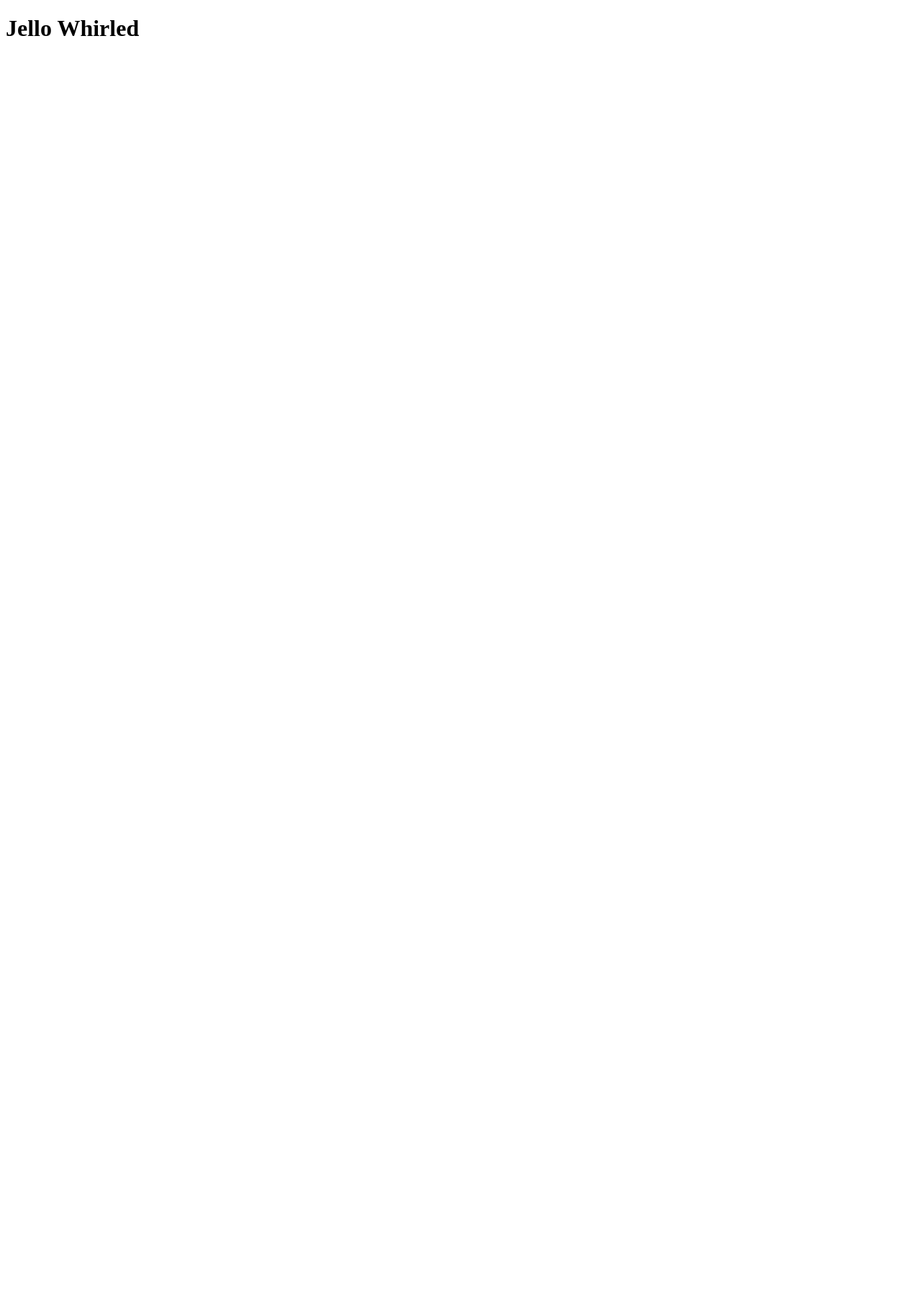
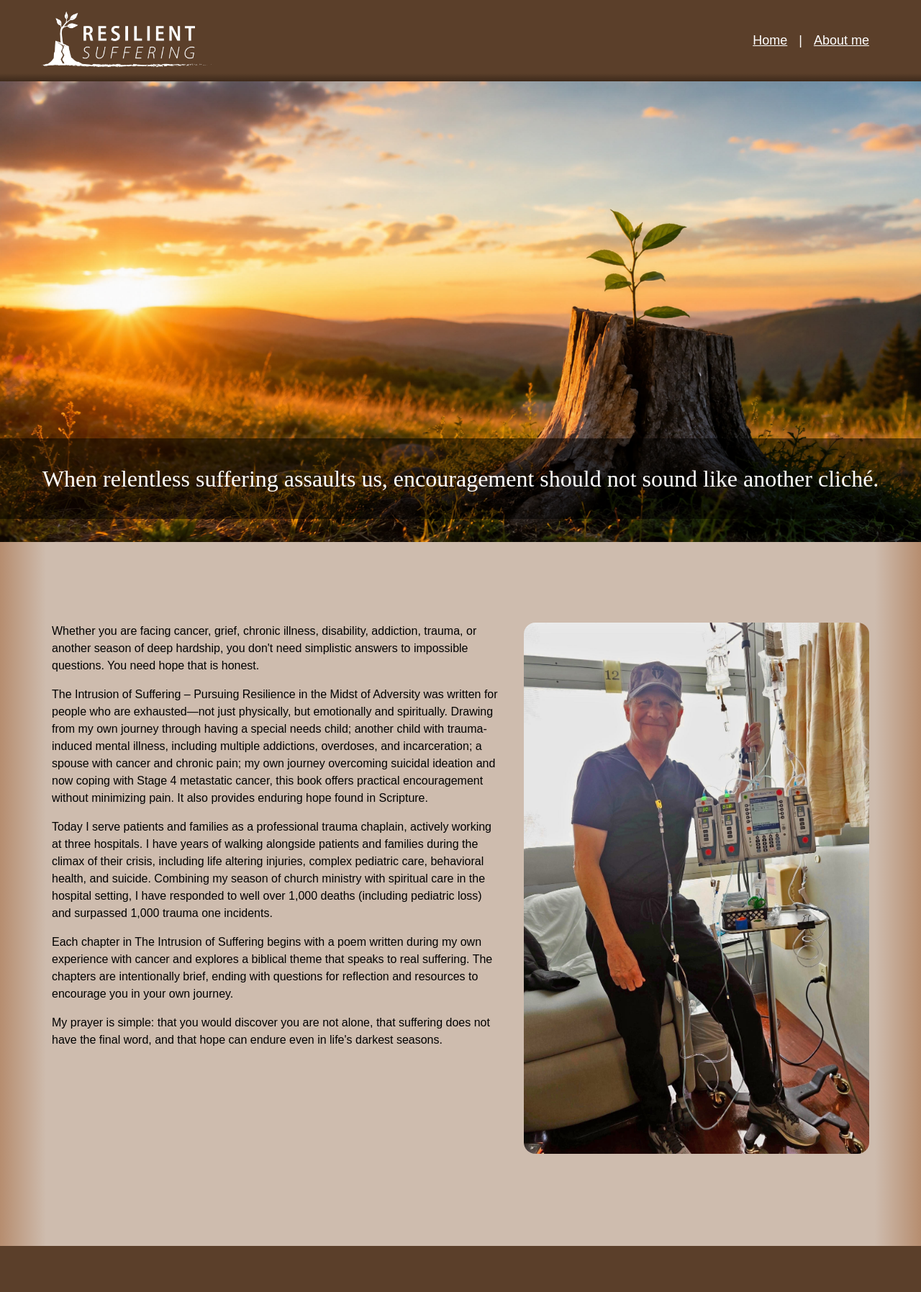
Before and after one commit to resilient-suffering/resilient-suffering, a plain HTML site: page index.html in a window 1280 px wide. Shown: the whole page at 72% size. Before the commit the page ends 800 px from the top, so only its background shows below. Drawn offline with Linux system fonts and the light colour scheme.

Commit message:
So much for just the skeleton. Home page designed.

```diff
--- /dev/null
+++ b/css/global.css
@@ -0,0 +1,14 @@
+:root {
+  --dark-brown: #5b3f2a;
+  --dark-dark-brown: #3e2a1b;
+  --light-brown: #cebcae;
+  --mid-brown: #876245;
+  --light-mid-brown: #b68d6f;
+}
+
+body {
+  background-color: var(--light-brown);
+  display: flex;
+  flex-direction: column;
+  font-family: Arial, Helvetica, sans-serif;
+}
--- /dev/null
+++ b/css/reset.css
@@ -0,0 +1,92 @@
+/* Box sizing rules */
+*,
+*::before,
+*::after {
+  box-sizing: border-box;
+}
+
+/* Prevent font size inflation */
+html {
+  -moz-text-size-adjust: none;
+  -webkit-text-size-adjust: none;
+  text-size-adjust: none;
+}
+
+/* Remove default margin in favour of better control in authored CSS */
+body,
+h1,
+h2,
+h3,
+h4,
+p,
+figure,
+blockquote,
+dl,
+dd {
+  margin-block-end: 0;
+}
+
+/* Remove list styles on ul, ol elements with a list role, which suggests default styling will be removed */
+ul[role="list"],
+ol[role="list"] {
+  list-style: none;
+}
+
+/* Set core body defaults */
+body {
+  line-height: 1.5;
+  box-sizing: border-box;
+  margin: 0;
+  padding: 0;
+}
+
+/* Set shorter line heights on headings and interactive elements */
+h1,
+h2,
+h3,
+h4,
+button,
+input,
+label {
+  line-height: 1.1;
+}
+
+/* Balance text wrapping on headings */
+h1,
+h2,
+h3,
+h4 {
+  text-wrap: balance;
+}
+
+/* A elements that don't have a class get default styles */
+a:not([class]) {
+  text-decoration-skip-ink: auto;
+  color: currentColor;
+}
+
+/* Make images easier to work with */
+img,
+picture {
+  max-width: 100%;
+  display: block;
+}
+
+/* Inherit fonts for inputs and buttons */
+input,
+button,
+textarea,
+select {
+  font-family: inherit;
+  font-size: inherit;
+}
+
+/* Make sure textareas without a rows attribute are not tiny */
+textarea:not([rows]) {
+  min-height: 10em;
+}
+
+/* Anything that has been anchored to should have extra scroll margin */
+:target {
+  scroll-margin-block: 5ex;
+}
--- a/css/styles.css
+++ b/css/styles.css
@@ -0,0 +1,131 @@
+@import url("./reset.css");
+/* @import url("./header.css"); */
+@import url("./global.css");
+/* @import url("./homepage-banner.css"); */
+
+.header {
+  background: linear-gradient(
+    var(--dark-brown) 90%,
+    var(--dark-dark-brown) 100%
+  );
+
+  .header-content {
+    padding: 1rem;
+    display: flex;
+    flex-direction: column;
+    justify-content: space-between;
+    align-items: center;
+    margin: 0 auto;
+    max-width: 75rem;
+    @media (width > 38rem) {
+      flex-direction: row;
+    }
+  }
+
+  img {
+    max-width: 15rem;
+  }
+
+  ul {
+    color: white;
+    display: flex;
+    align-items: center;
+    list-style-type: none;
+    padding: 1rem;
+    margin: 0;
+    height: 3rem;
+    gap: 1rem;
+    font-size: large;
+
+    li {
+      text-decoration: none;
+    }
+  }
+}
+
+.home-page-banner {
+  background-image: url("../images/resilient-background-image.jpg");
+  background-size: cover;
+  background-position: calc(15rem + 70dvw) 0;
+  position: relative;
+  height: 40rem;
+
+  @media (width > 48rem) {
+    background-position: center;
+  }
+
+  .text-box {
+    color: white;
+    font-family: "Times New Roman", Times, serif;
+    position: absolute;
+    bottom: 2rem;
+    /* margin: 0 auto; */
+    text-align: center;
+    width: 100%;
+    padding: 2rem;
+    background-color: rgba(0, 0, 0, 0.51);
+    font-size: x-large;
+
+    @media (width > 38rem) {
+      font-size: xx-large;
+    }
+  }
+}
+
+.main-text-wrapper {
+  background: linear-gradient(
+    90deg,
+    var(--light-mid-brown) 0%,
+    var(--light-brown) 5%,
+    var(--light-brown) 95%,
+    var(--light-mid-brown) 100%
+  );
+
+  @media (width > 64rem) {
+    padding-top: 4rem;
+  }
+
+  @media (width > 100rem) {
+    background: linear-gradient(
+      90deg,
+      var(--mid-brown) 0%,
+      var(--light-brown) 10%,
+      var(--light-brown) 90%,
+      var(--mid-brown) 100%
+    );
+  }
+
+  .main-text-container {
+    max-width: 75rem;
+    margin: 2rem auto 8rem;
+    padding-inline: 2rem;
+    display: flex;
+    flex-direction: column;
+
+    @media (width > 64rem) {
+      flex-direction: row;
+    }
+
+    img {
+      max-width: 30rem;
+      width: 100%;
+      margin: 4rem 0 0 0;
+      object-fit: contain;
+      align-self: self-start;
+      border-radius: 1rem;
+
+      @media (width > 64rem) {
+        margin: 1rem 0 0 2rem;
+      }
+    }
+  }
+  .main-text {
+    max-width: 85ch;
+  }
+}
+
+footer {
+  background-color: var(--dark-brown);
+  width: 100%;
+  height: 4rem;
+}
--- a/index.html
+++ b/index.html
@@ -10,7 +10,64 @@
 </head>
 
 <body>
-    <h1>Jello Whirled</h1>
+    <div class="header">
+        <div class="header-content">
+            <img src="/images/resilient-suffering-logo-white.png" alt="logo" />
+            <ul>
+                <li><a href="/index.html">Home </a></li>
+                <li>|</li>
+                <li><a href="/about.html"> About me</a></li>
+            </ul>
+        </div>
+    </div>
+    <div class="home-page-banner">
+        <div class="text-box">
+            <div class="text-container">
+                When relentless suffering assaults us, encouragement should not sound like another
+                cliché.
+            </div>
+        </div>
+    </div>
+    <div class="main-text-wrapper">
+        <div class="main-text-container">
+            <div class="main-text">
+                <p>Whether you are facing cancer, grief, chronic illness, disability, addiction, trauma, or
+                    another season of deep hardship, you don&#39;t need simplistic answers to impossible
+                    questions. You need hope that is honest.</p>
+                <p>
+                    The Intrusion of Suffering – Pursuing Resilience in the Midst of Adversity was
+                    written for people who are exhausted—not just physically, but emotionally and
+                    spiritually. Drawing from my own journey through having a special needs child; another
+                    child with trauma-induced mental illness, including multiple addictions, overdoses, and
+                    incarceration; a spouse with cancer and chronic pain; my own journey overcoming
+                    suicidal ideation and now coping with Stage 4 metastatic cancer, this book offers
+                    practical encouragement without minimizing pain. It also provides enduring hope found
+                    in Scripture.
+                </p>
+                <p>
+                    Today I serve patients and families as a professional trauma chaplain, actively working
+                    at three hospitals. I have years of walking alongside patients and families during the
+                    climax of their crisis, including life altering injuries, complex pediatric care, behavioral
+                    health, and suicide. Combining my season of church ministry with spiritual care in the
+                    hospital setting, I have responded to well over 1,000 deaths (including pediatric loss)
+                    and surpassed 1,000 trauma one incidents.
+                </p>
+                <p>
+                    Each chapter in The Intrusion of Suffering begins with a poem written during my own
+                    experience with cancer and explores a biblical theme that speaks to real suffering. The
+                    chapters are intentionally brief, ending with questions for reflection and resources to
+                    encourage you in your own journey.
+                </p>
+                <p>
+                    My prayer is simple: that you would discover you are not alone, that suffering does not
+                    have the final word, and that hope can endure even in life&#39;s darkest seasons.
+                </p>
+            </div>
+            <img src="./images/tim-being-resilient.jpg" alt="Tim being resilient" />
+        </div>
+    </div>
+
+    <footer></footer>
 </body>
 
 
```
Also changed, not shown: about.html (added, +14 -0 lines), images/resilient-background-image.jpg (added), images/resilient-suffering-logo-black.png (added), images/resilient-suffering-logo-white.png (added), images/resilient-suffering-logo.png (added), images/tim-being-resilient.jpg (added), 1 other file.
